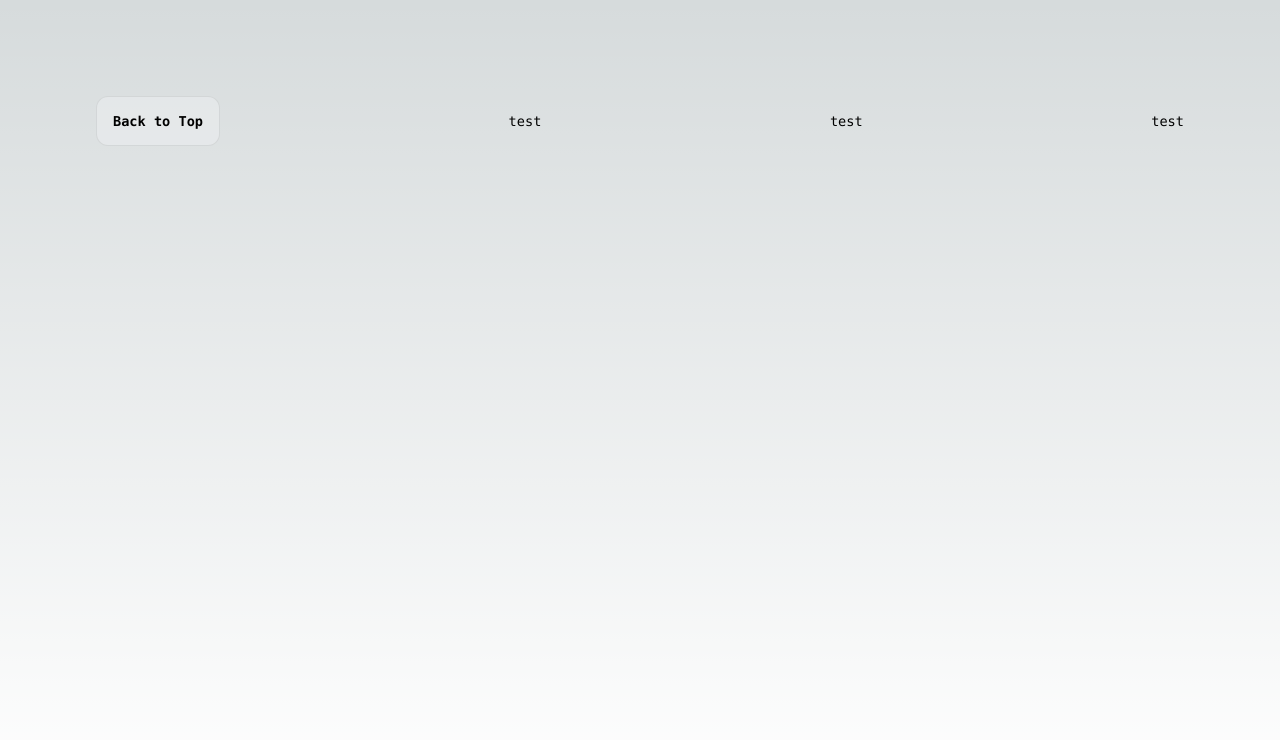
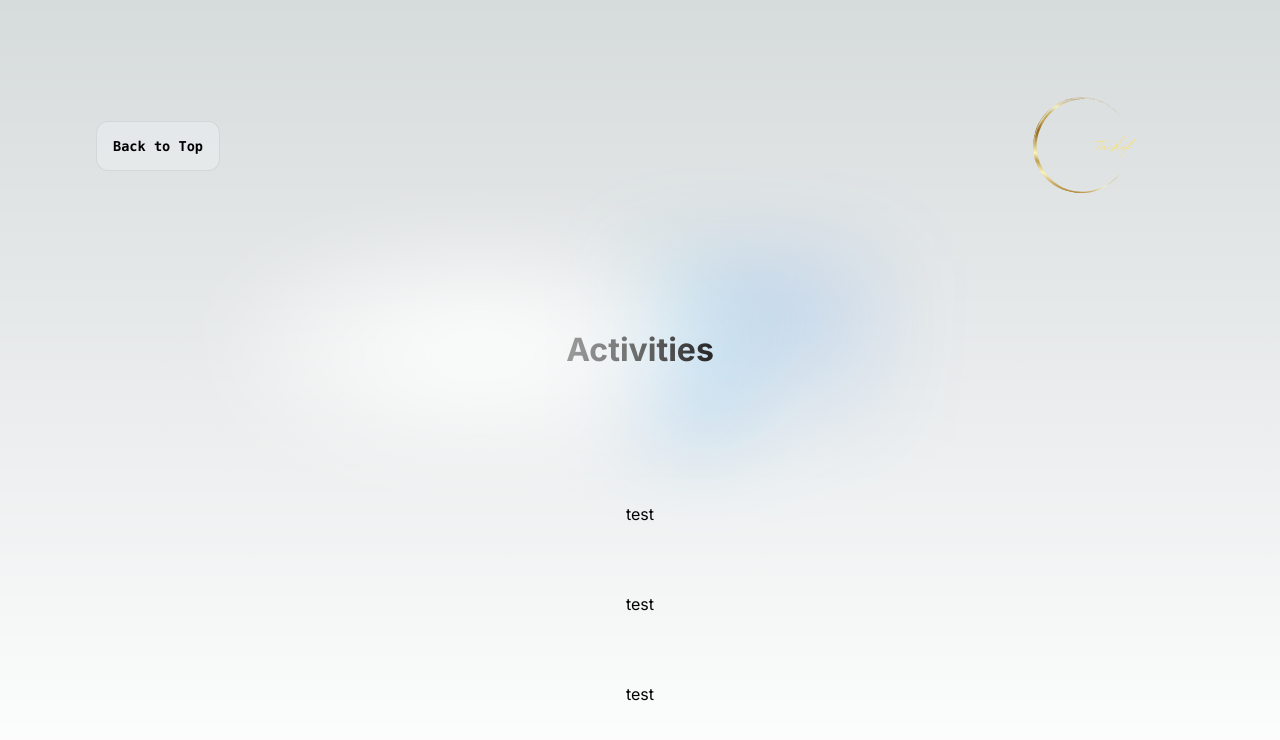
Before and after one commit to taikif/portfolio, a Next.js app: page /activities in a window 1280 px wide. Shown: the top 740 px of the page. Built offline with nearby package versions, Linux system fonts and the light colour scheme.

Commit message:
gitのurlの変更

```diff
--- a/app/activities/page.js
+++ b/app/activities/page.js
@@ -10,6 +10,30 @@
                    <code className={styles.code}><Link href="/" replace>Back to Top</Link></code>
                 </p>
                 <div>
+                  <a
+                    href="https://github.com/taikif"
+                    target="_blank"
+                    rel="noopener noreferrer"
+                  >
+                    <Image
+                    src="/taikif_logo_text_2.svg"
+                    alt="Taikif Logo"
+                    className={styles.vercelLogo}
+                    width={200}
+                    height={100}
+                    priority
+                    />
+                  </a>
+                </div>
+            </div>
+
+
+                <div className={styles.center}>
+                    <h1>
+                        Activities
+                    </h1>
+                </div>
+                <div>
                     test
                 </div>
                 <div>
@@ -19,8 +43,6 @@
                     test
                 </div>
 
-            </div>
-
         </main>
 
     )
--- a/app/works/page.js
+++ b/app/works/page.js
@@ -11,7 +11,7 @@
                 </p>
                 <div>
                   <a
-                    href="https://github.com/ftaiki"
+                    href="https://github.com/taikif"
                     target="_blank"
                     rel="noopener noreferrer"
                   >
```
Also changed, not shown: app/contact/page.js (+23 -1 lines), app/skills/page.js (+22 -1 lines).
